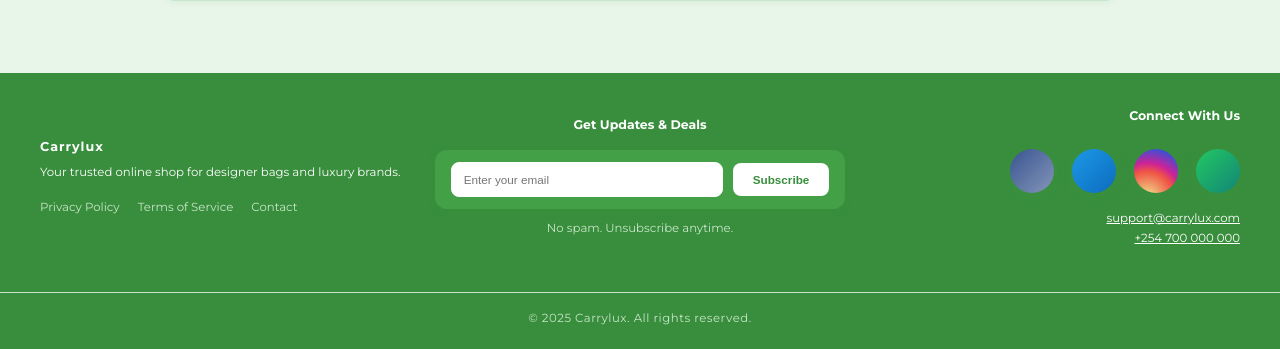
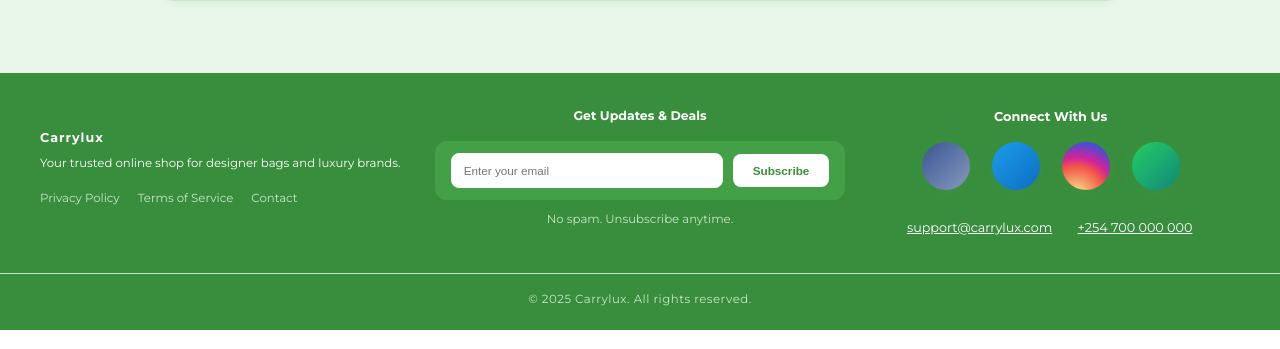
Before and after one commit to WangilaPrish/carrylux, a Django app: page /about/ in a window 1280 px wide. Shown: the part 672-1021 px from the top of the page. Run offline with Django 5.2, Linux system fonts and the light colour scheme.

Commit message:
Refactor footer social media and contact sections for improved layout and accessibility

```diff
--- a/shop/templates/base.html
+++ b/shop/templates/base.html
@@ -76,27 +76,28 @@
 
         .footer-social {
             display: flex;
-            gap: 18px;
-            margin-top: 8px;
+            gap: 22px;
+            justify-content: center;
+            margin-bottom: 18px;
         }
 
         .footer-social a {
-            width: 44px;
-            height: 44px;
+            width: 48px;
+            height: 48px;
             border-radius: 50%;
             display: flex;
             align-items: center;
             justify-content: center;
-            font-size: 1.5em;
+            font-size: 1.7em;
             box-shadow: 0 4px 16px rgba(67, 160, 71, 0.18);
-            transition: transform 0.2s, box-shadow 0.2s, filter 0.2s;
-            filter: brightness(0.95);
+            transition: transform 0.18s, box-shadow 0.18s, filter 0.18s;
+            filter: brightness(0.97);
             background: #fff;
         }
 
         .footer-social a:hover {
-            transform: scale(1.15);
-            box-shadow: 0 8px 24px rgba(67, 160, 71, 0.25);
+            transform: scale(1.13);
+            box-shadow: 0 8px 24px rgba(67, 160, 71, 0.22);
             filter: brightness(1.1);
         }
 
@@ -118,6 +119,26 @@
         .footer-social .whatsapp {
             background: linear-gradient(135deg, #25d366, #128c7e);
             color: #fff;
+        }
+
+        .footer-contact {
+            text-align: center;
+            margin-top: 10px;
+            font-size: 1em;
+        }
+
+        .footer-contact a {
+            color: #fff;
+            text-decoration: underline;
+            margin-left: 6px;
+            margin-right: 12px;
+            font-weight: 500;
+        }
+
+        .footer-contact i {
+            margin-right: 4px;
+            color: #fff;
+            font-size: 1.1em;
         }
     </style>
     {% block extra_head %}{% endblock %}
@@ -172,25 +193,19 @@
                 <p style="color:#c8e6c9;font-size:0.92em;margin-top:12px;">No spam. Unsubscribe anytime.</p>
             </div>
             <div
-                style="flex:1;min-width:220px;text-align:right;display:flex;flex-direction:column;align-items:flex-end;justify-content:center;">
-                <h2 style="color:#fff;font-size:0.98em;font-weight:700;margin-bottom:18px;">Connect With Us</h2>
+                style="flex:1;min-width:220px;text-align:center;display:flex;flex-direction:column;align-items:center;justify-content:center;">
+                <h2 style="color:#fff;font-size:1em;font-weight:700;margin-bottom:18px;">Connect With Us</h2>
                 <div class="footer-social">
                     <a href="#" class="facebook" title="Facebook"><i class="fab fa-facebook-f"></i></a>
                     <a href="#" class="twitter" title="Twitter"><i class="fab fa-twitter"></i></a>
                     <a href="#" class="instagram" title="Instagram"><i class="fab fa-instagram"></i></a>
                     <a href="#" class="whatsapp" title="WhatsApp"><i class="fab fa-whatsapp"></i></a>
                 </div>
-                <p style="color:#c8e6c9;font-size:0.92em;margin-top:18px;text-align:right;">
-                    <span style="display:inline-block;margin-bottom:6px;">
-                        <i class="fas fa-envelope" style="margin-right:6px;color:#fff;"></i>
-                        <a href="mailto:support@carrylux.com"
-                            style="color:#fff;text-decoration:underline;">support@carrylux.com</a>
-                    </span><br>
-                    <span style="display:inline-block;">
-                        <i class="fas fa-phone" style="margin-right:6px;color:#fff;"></i>
-                        <a href="tel:+254700000000" style="color:#fff;text-decoration:underline;">+254 700 000 000</a>
+                <div class="footer-contact">
+                    <span><i class="fas fa-envelope"></i><a href="mailto:support@carrylux.com">support@carrylux.com</a>
                     </span>
-                </p>
+                    <span><i class="fas fa-phone"></i><a href="tel:+254700000000">+254 700 000 000</a></span>
+                </div>
             </div>
         </div>
         <div
```
